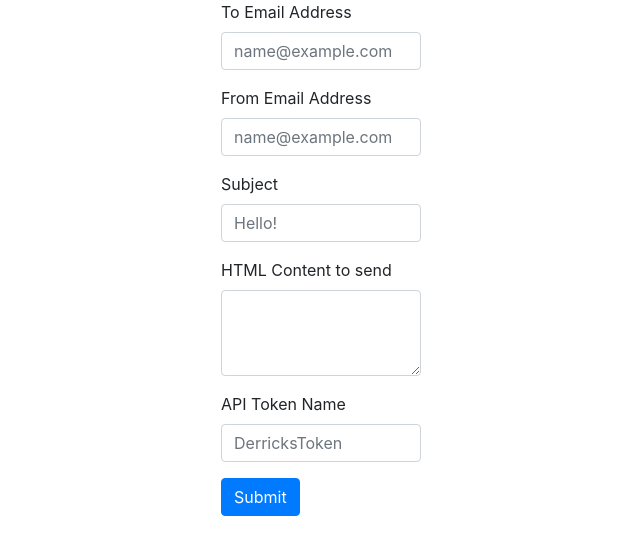
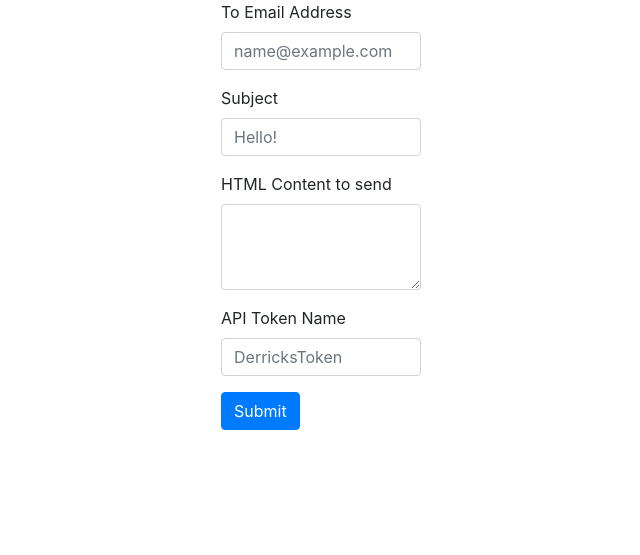
Before and after one commit to wayscript/wsx_tools, a Flask app: page / in a window 1280 px wide. Shown: the top 555 px of the page, without its empty margins (319-959 px from the left). Run offline with Flask 2, Linux system fonts and the light colour scheme; some libraries are stand-ins or nearby versions.

Commit message:
query param string example

```diff
--- a/services/sendgrid/send_email_form/app.py
+++ b/services/sendgrid/send_email_form/app.py
@@ -11,6 +11,8 @@ from logic import check_api_tokens, send_sendgrid_email
 ## that you want to have access to your tool.
 accepted_tokens = ['DerricksToken1234', 'NiharsToken1234']
 
+from_email = 'Derrick+testing@wayscript.com'
+
 # App Logic
 app = Flask(__name__)
 
@@ -21,16 +23,14 @@ def index():
 @app.route('/send_email')
 def form_submit():
     to_email        = request.args.get('to_email')
-    from_email      = request.args.get('from_email')
     subject         = request.args.get('subject')
     content_to_send = request.args.get('content_to_send')
     api_token       = request.args.get('api_token')
 
     if check_api_tokens(api_token, accepted_tokens):
         response = send_sendgrid_email(from_email, to_email, subject, content_to_send)
-        return response.status_code
+        return request.query_string
     else:
-        return "<h3>Form Invalid. Your API Key may of been revoked. Please Contact your Tool Administrator</h3>"
-
+        return request.query_string
 if __name__ == '__main__':
     app.run()
--- a/services/sendgrid/send_email_form/templates/form.html
+++ b/services/sendgrid/send_email_form/templates/form.html
@@ -4,10 +4,6 @@
   <div class="form-group">
     <label for="to_email">To Email Address</label>
     <input name="to_email" type="email" class="form-control" id="exampleFormControlInput1" placeholder="name@example.com">
-  </div>
-  <div class="form-group">
-    <label for="from_email">From Email Address</label>
-    <input name="from_email" type="email" class="form-control" id="exampleFormControlInput1" placeholder="name@example.com">
   </div>
   <div class="form-group">
     <label for="subject">Subject</label>
```
